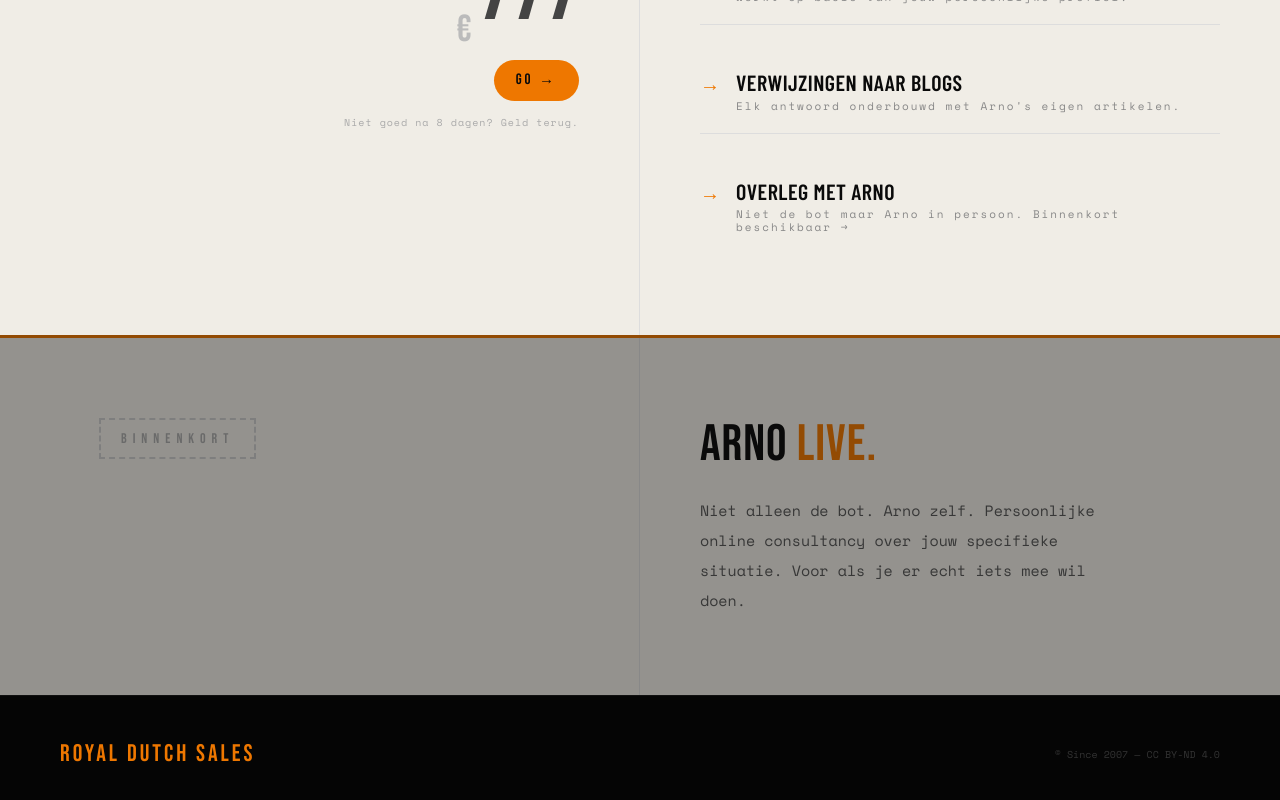
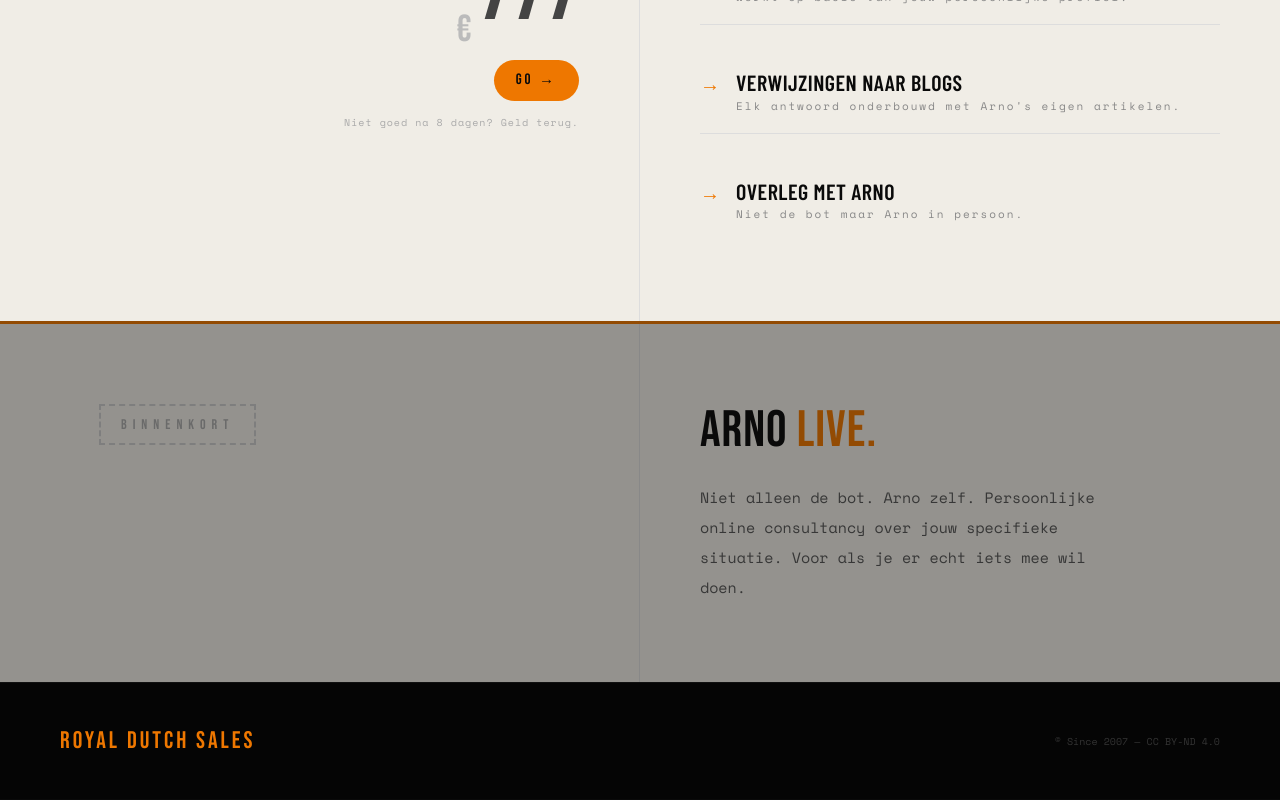
Before and after one commit to arnoceo-ops/arno-blog, a Next.js app: page /arnobot in a window 1280 px wide. Shown: the part 1030-1830 px from the top of the page. Built offline with nearby package versions, Linux system fonts and the light colour scheme; a web font is replaced by a local one.

Commit message:
content: remove 'binnenkort beschikbaar' from Overleg met Arno feature

```diff
--- a/app/arnobot/page.tsx
+++ b/app/arnobot/page.tsx
@@ -263,7 +263,7 @@ export default function ArnoBotLandingPage() {
           </div>
           <div className="feature-item">
             <span className="feature-arrow">→</span>
-            <span className="feature-text">Overleg met Arno<small>Niet de bot maar Arno in persoon. Binnenkort beschikbaar →</small></span>
+            <span className="feature-text">Overleg met Arno<small>Niet de bot maar Arno in persoon.</small></span>
           </div>
         </div>
       </section>
```
